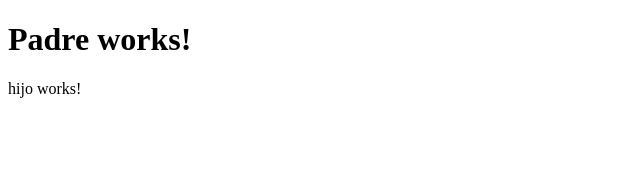
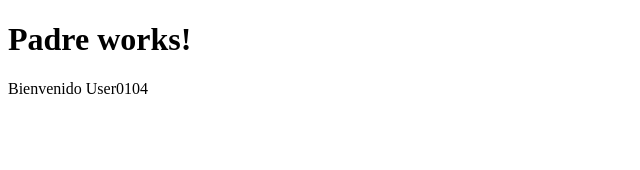
Before and after one commit to lauradillonar/angular014-com-component, an Angular app: page / in a window 1280 px wide. Shown: the top 170 px of the page, without its empty margins (0-640 px from the left). Built offline with nearby package versions, Linux system fonts and the light colour scheme.

Commit message:
Comunicacion desde componente padre al hijo

```diff
--- a/src/app/app.component.html
+++ b/src/app/app.component.html
@@ -1,2 +1,2 @@
 <h1>Padre works!</h1>
-<app-hijo></app-hijo>
+<app-hijo [usuarioInChild]="usuarioInParent"></app-hijo>
--- a/src/app/app.component.ts
+++ b/src/app/app.component.ts
@@ -7,4 +7,5 @@ import { Component } from '@angular/core';
 })
 export class AppComponent {
   title = 'Comunicación entre Componentes';
+  usuarioInParent = "User0104";
 }
--- a/src/app/hijo/hijo.component.html
+++ b/src/app/hijo/hijo.component.html
@@ -1 +1 @@
-<p>hijo works!</p>
+<p>Bienvenido {{ usuarioInChild }}</p>
--- a/src/app/hijo/hijo.component.ts
+++ b/src/app/hijo/hijo.component.ts
@@ -1,4 +1,4 @@
-import { Component, OnInit } from '@angular/core';
+import { Component, Input, OnInit } from '@angular/core';
 
 @Component({
   selector: 'app-hijo',
@@ -6,7 +6,7 @@ import { Component, OnInit } from '@angular/core';
   styleUrls: ['./hijo.component.css']
 })
 export class HijoComponent implements OnInit {
-
+  @Input() usuarioInChild:String = "";
   constructor() { }
 
   ngOnInit(): void {
```
